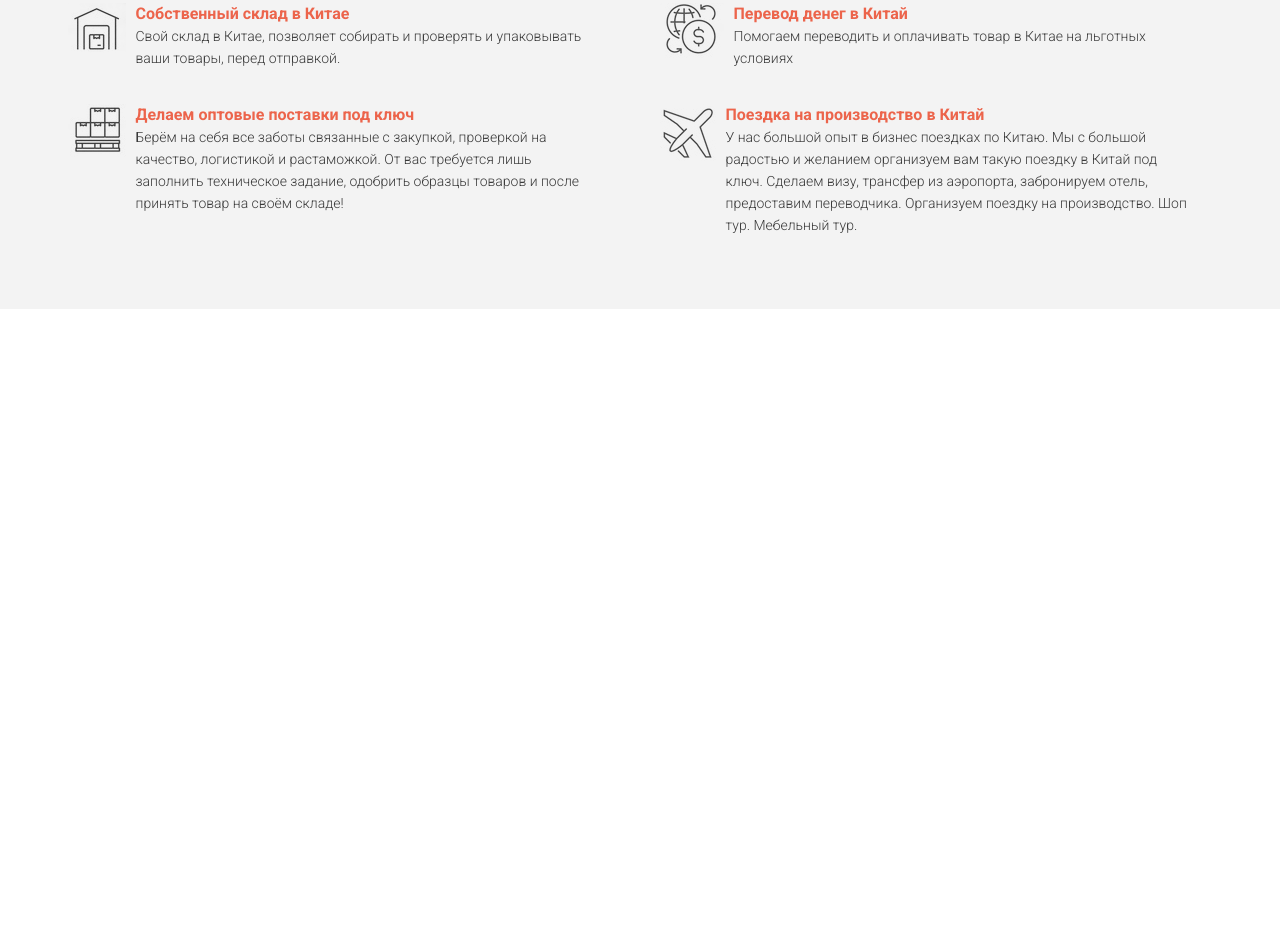
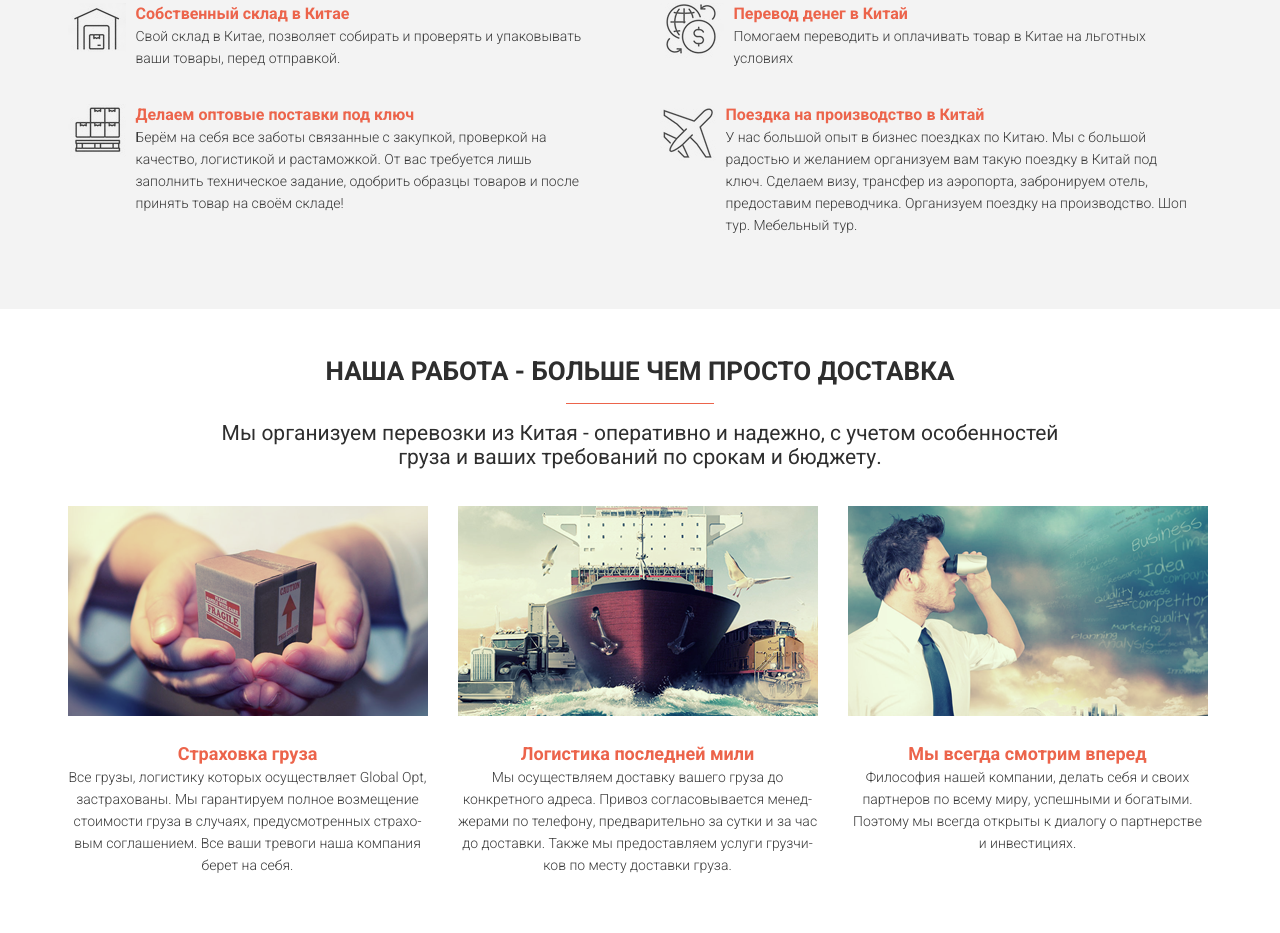
Before and after one commit to terebator228/Glopt, a website: page src/index.html in a window 1280 px wide. Shown: the part 1033-1966 px from the top of the page. Before the commit the page ends 1342 px from the top, so only its background shows below. Drawn offline with nearby package versions, Linux system fonts and the light colour scheme; files that its build step writes are made by us from their sources; files whose address does not match are found by name.

Commit message:
Верстка третей секции

```diff
--- a/src/index.html
+++ b/src/index.html
@@ -135,6 +135,40 @@
         </div>
     </section>
 
+    <section class="shipment">
+        <div class="container">
+            <div class="title">Наша работа - больше чем просто доставка</div>
+            <div class="divider"></div>
+            <div class="subtitle shipment__subtitle">
+                Мы организуем перевозки из Китая - оперативно и надежно, с учетом особенностей груза и ваших требований по срокам и бюджету.
+            </div>
+
+            <div class="shipment__wrapper">
+                <div class="shipment__item">
+                    <img src="img/package.png" alt="package" class="shipment__img">
+                    <div class="shipment__descr">
+                        <span>Страховка груза</span><br>
+                        Все грузы, логистику которых осуществляет Global Opt, застрахованы. Мы гарантируем полное возмещение стоимости груза в случаях, предусмотренных страхо- вым соглашением. Все ваши тревоги наша компания берет на себя.
+                    </div>
+                </div>
+                <div class="shipment__item">
+                    <img src="img/ship.png" alt="ship" class="shipment__img">
+                    <div class="shipment__descr">
+                        <span>Логистика последней мили</span><br>
+                        Мы осуществляем доставку вашего груза до конкретного адреса. Привоз согласовывается менед- жерами по телефону, предварительно за сутки и за час до доставки. Также мы предоставляем услуги грузчи- ков по месту доставки груза.
+                    </div>
+                </div>
+                <div class="shipment__item">
+                    <img src="img/forward.png" alt="forward" class="shipment__img">
+                    <div class="shipment__descr">
+                        <span>Мы всегда смотрим вперед</span><br>
+                        Философия нашей компании, делать себя и своих партнеров по всему миру, успешными и богатыми. Поэтому мы всегда открыты к диалогу о партнерстве и инвестициях.
+                    </div>
+                </div>
+            </div>
+        </div>
+    </section>
+
 
 </body>
 </html>
--- /dev/null
+++ b/src/sass/blocks/_shipment.scss
@@ -0,0 +1,30 @@
+.shipment {
+    min-height: 619px;
+    padding: 51px 0 57px 0;
+    &__subtitle {
+        max-width: 879px;
+        margin: 0 auto;
+        margin-top: 17px;
+    }
+    &__wrapper {
+        display: grid;
+        grid-template-columns: repeat(3, 360px);
+        gap: 30px;
+        margin-top: 37px;
+    }
+    &__descr {
+        color: #3a3a3a;
+        font-size: 14px;
+        font-weight: 300;
+        line-height: 22px;
+        text-align: center;
+        margin-top: 27px;
+        span {
+            color: $main-color;
+            font-size: 18px;
+            font-weight: 700;
+            text-align: center;
+            padding-bottom: 14px;
+        }
+    }
+}
--- a/src/sass/blocks/_title.scss
+++ b/src/sass/blocks/_title.scss
@@ -6,3 +6,11 @@
     text-align: center;
     text-transform: uppercase;
 }
+
+.subtitle {
+    color: #2e2e2e;
+    font-size: 21px;
+    line-height: 24px;
+    text-align: center;
+    margin-top: 17px;
+}
--- a/src/sass/style.scss
+++ b/src/sass/style.scss
@@ -13,8 +13,18 @@
     width: 1145px;
     margin: 0 auto;
 }
+
+.divider {
+    width: 148px;
+    height: 1px;
+    background-color: $main-color;
+    margin: 0 auto;
+    margin-top: 20px;
+}
+
 @import 'blocks/title';
 @import 'blocks/promo';
 @import 'blocks/header';
 @import 'blocks/button';
 @import 'blocks/advantages';
+@import 'blocks/shipment';
```
Also changed, not shown: dist/css/style.min.css, dist/index.html.
